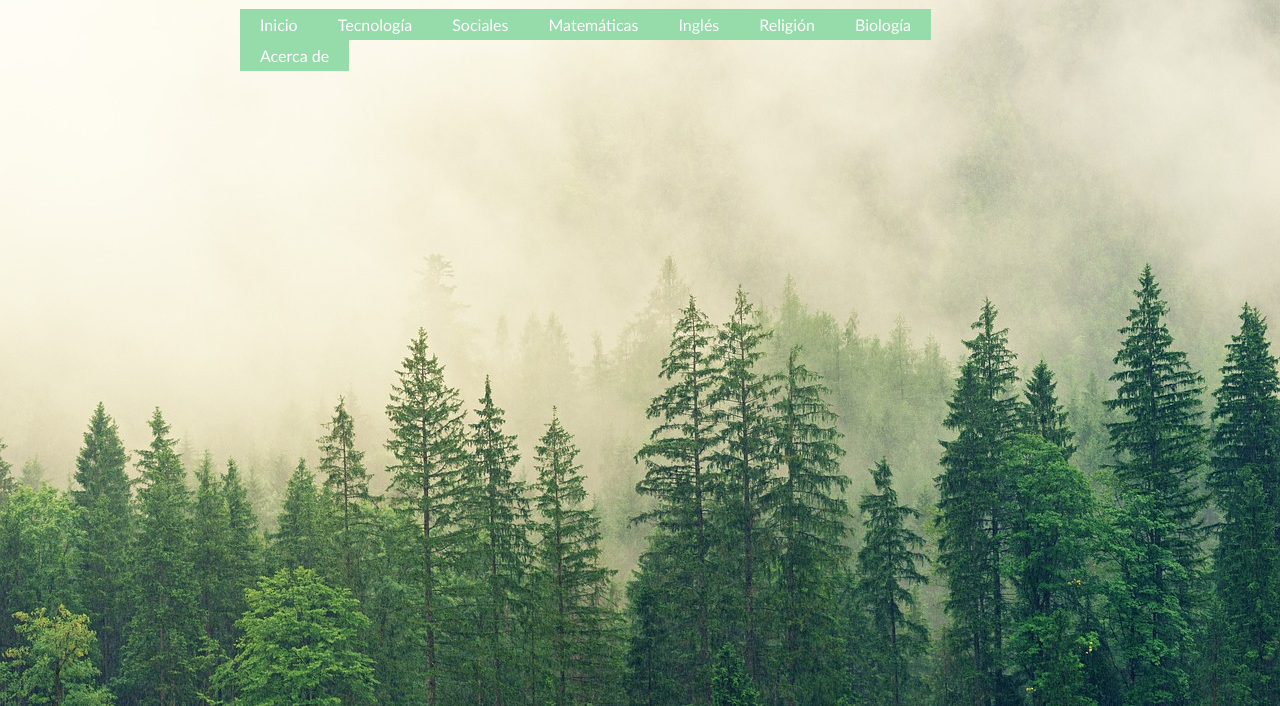
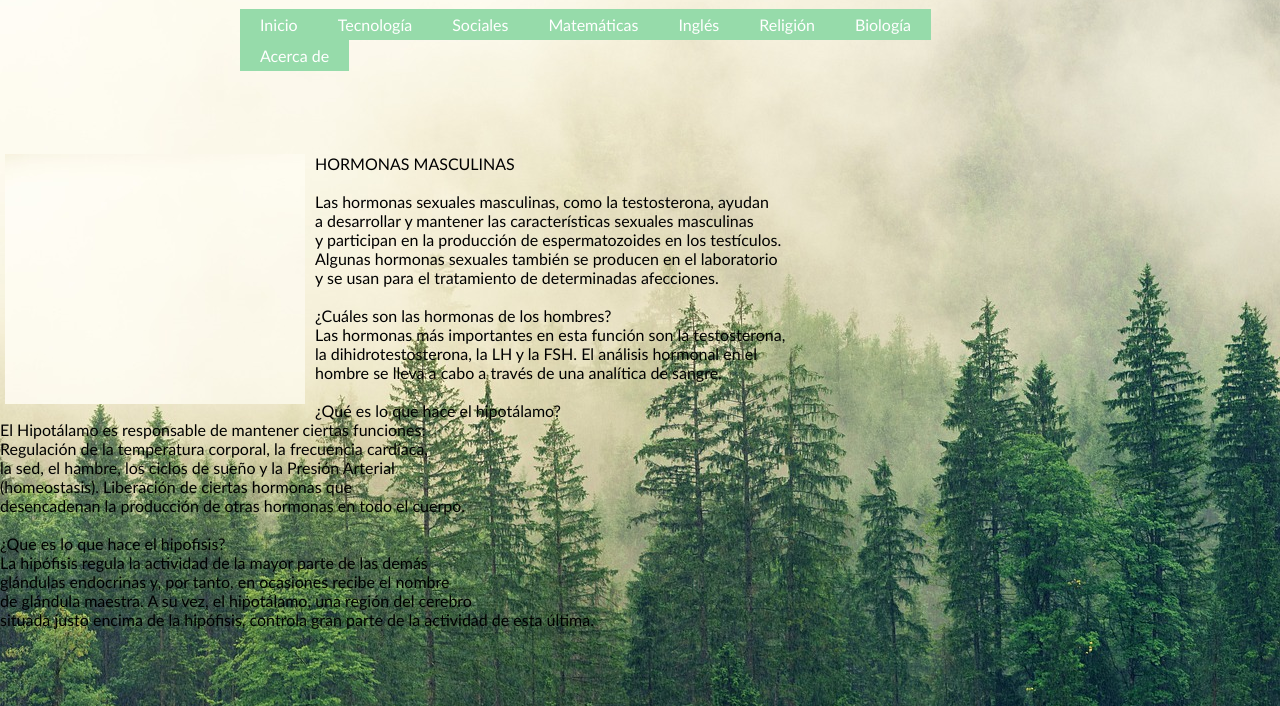
Before and after one commit to Echavarria2009/proyectotransversal802, a plain HTML site: page biologia3.html in a window 1280 px wide. Shown: the part 46-752 px from the top of the page. Drawn offline with Linux system fonts and the light colour scheme.

Commit message:
ACTUALIZACIÒN UNO 8/11/2023

```diff
--- a/biologia3.html
+++ b/biologia3.html
@@ -195,6 +195,32 @@ BIOLOGIA TERCER PERIODO
         </li>
 
 <li> <a href="">Acerca de</a>
+    <div  class="contenido">
+        <div  class="imagentecno"></div>
+
+        <div  class="textotecno"></div>
+       HORMONAS MASCULINAS
+       <br><br>
+       Las hormonas sexuales masculinas, como la testosterona, ayudan<br>
+       a desarrollar y mantener las características sexuales masculinas<br>
+       y participan en la producción de espermatozoides en los testículos.<br>
+       Algunas hormonas sexuales también se producen en el laboratorio<br>
+       y se usan para el tratamiento de determinadas afecciones.<br>
+       <br> ¿Cuáles son las hormonas de los hombres? <br>
+       Las hormonas más importantes en esta función son la testosterona,<br>
+       la dihidrotestosterona, la LH y la FSH. El análisis hormonal en el<br>
+       hombre se lleva a cabo a través de una analítica de sangre.<br>
+       <br>¿Qué es lo que hace el hipotálamo?<br>
+       El Hipotálamo es responsable de mantener ciertas funciones:<br>
+       Regulación de la temperatura corporal, la frecuencia cardíaca,<br>
+       la sed, el hambre, los ciclos de sueño y la Presión Arterial<br>
+       (homeostasis). Liberación de ciertas hormonas que<br>
+       desencadenan la producción de otras hormonas en todo el cuerpo.<br>
+       <br>¿Que es lo que hace el hipofisis?<br>
+       La hipófisis regula la actividad de la mayor parte de las demás<br>
+       glándulas endocrinas y, por tanto, en ocasiones recibe el nombre<br>
+       de glándula maestra. A su vez, el hipotálamo, una región del cerebro<br>
+       situada justo encima de la hipófisis, controla gran parte de la actividad de esta última.<br>
 
 
 
@@ -205,7 +231,9 @@ BIOLOGIA TERCER PERIODO
 <div class="contenedor">
 
     <div class="img"></div>
-
+    <br> https://www.google.com/url?sa=i&url=https%3A%2F%2Fwww.reproduccionasistida.
+    org%2Fhormonas-sexuales%2F&psig=AOvVaw3a1QKFhE_cYAm-QaR438sM&ust=1699586623948000&source
+    =images&cd=vfe&ved=0CBIQjhxqFwoTCJiL0N7_tYIDFQAAAAAdAAAAABAE<br>
     <div class="texto">
 
     Inicio de la pagina web (SEGUNDO PERIODO)
```
Also changed, not shown: tecnologia3.html (+1 -1 lines).
